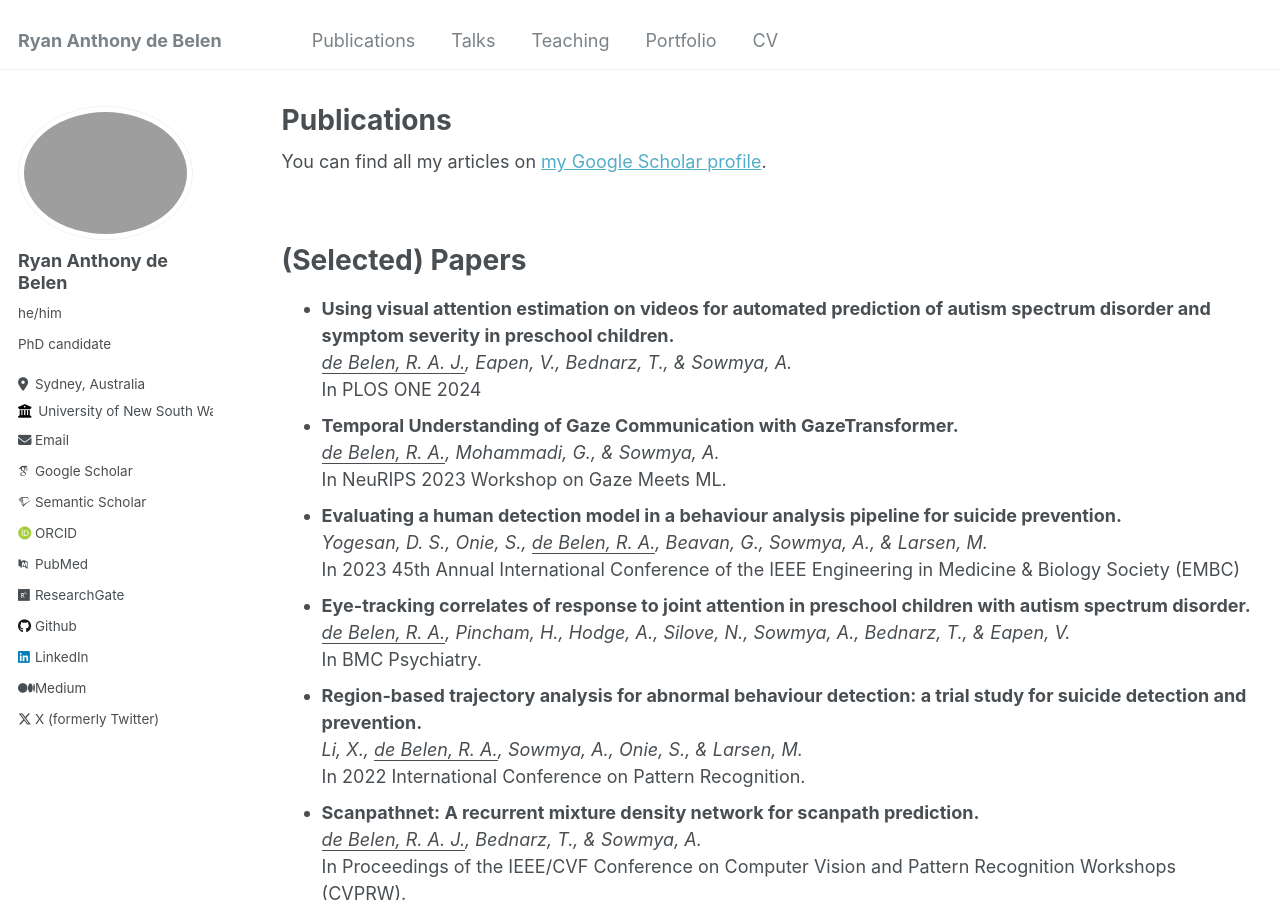
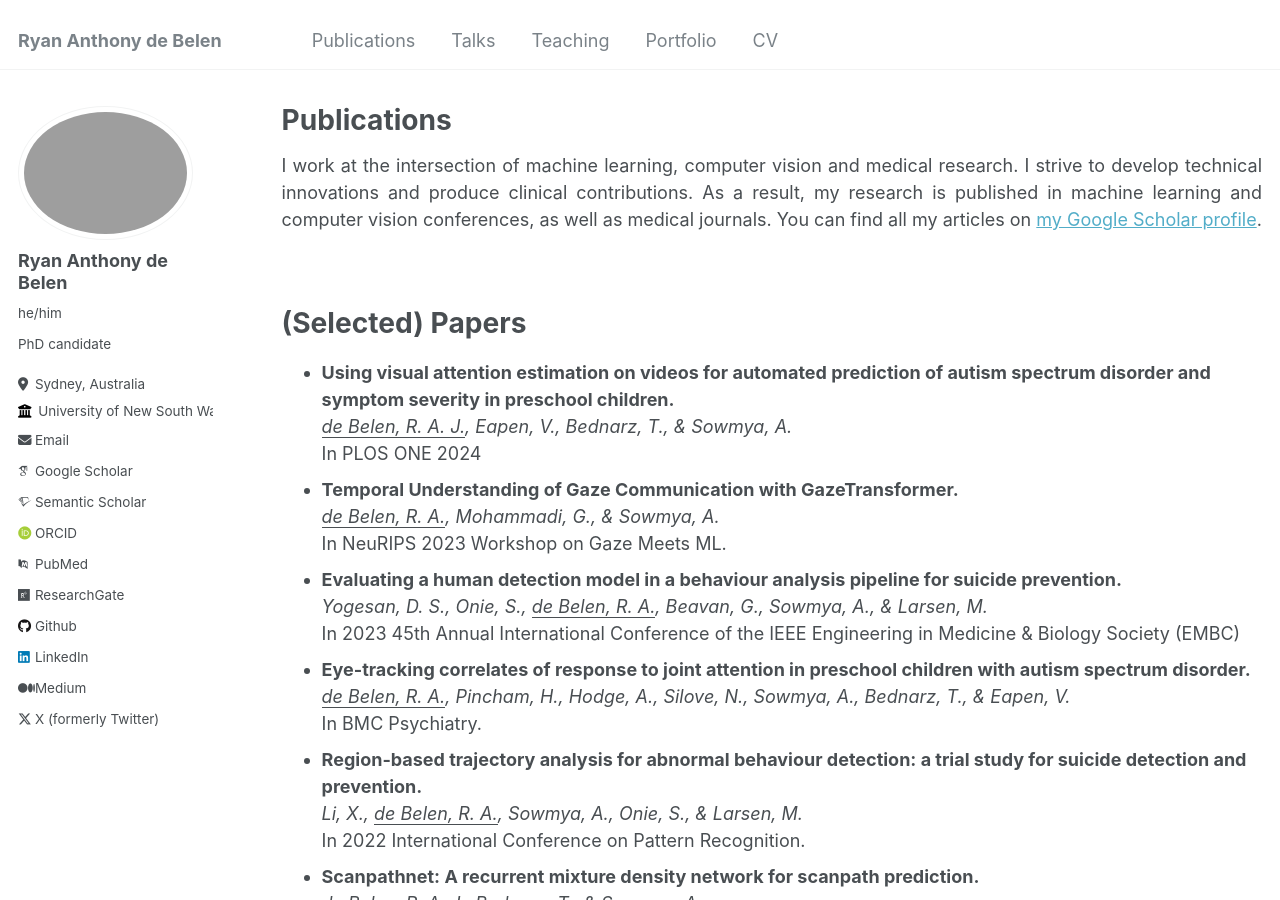
Before and after one commit to ryanxdebelen/ryanxdebelen.github.io, a Jekyll site: the page built from _pages/publications.md, in a window 1280 px wide and 900 px high. Built offline with Jekyll 4.4.1, drawn with Linux system fonts in a browser that asks for light colours; some web fonts are replaced.

Commit message:
Update publications.md

```diff
--- a/_pages/publications.md
+++ b/_pages/publications.md
@@ -6,7 +6,7 @@ author_profile: true
 ---
 
 {% if site.author.googlescholar %}
-  <div class="wordwrap">You can find all my articles on <a href="{{site.author.googlescholar}}">my Google Scholar profile</a>.</div>
+  <p align='justify'>I work at the intersection of machine learning, computer vision and medical research. I strive to develop technical innovations and produce clinical contributions. As a result, my research is published in machine learning and computer vision conferences, as well as medical journals. You can find all my articles on <a href="{{site.author.googlescholar}}">my Google Scholar profile</a>.</p>
 {% endif %}
 
  <br/>
```
